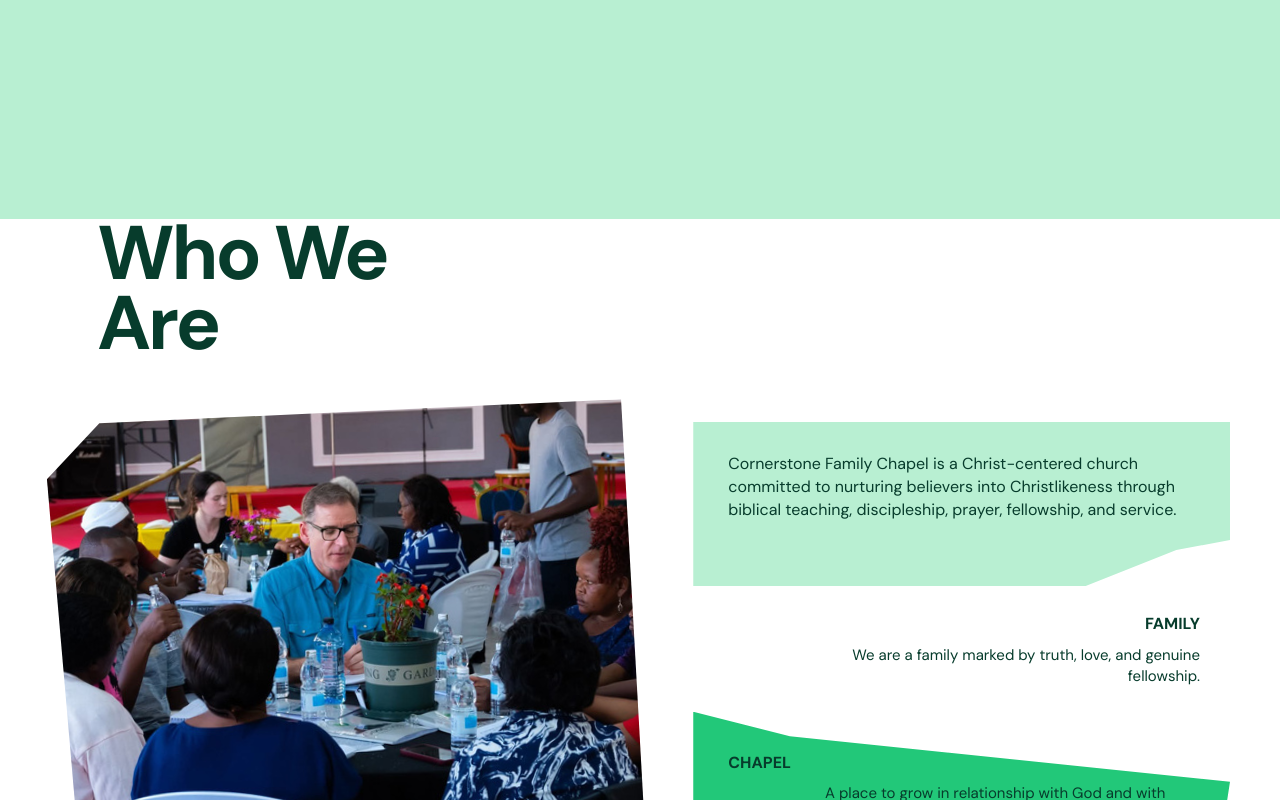
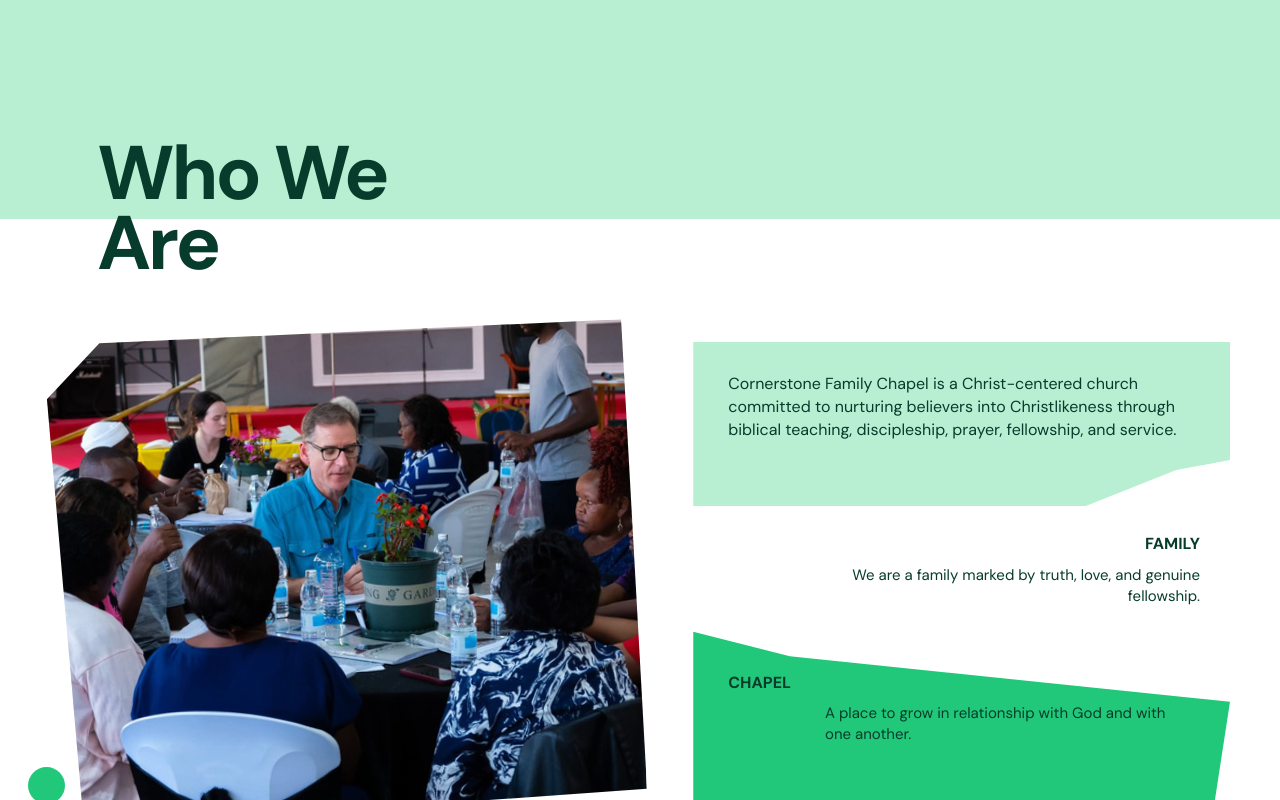
Before and after one commit to Watenehub/CFC, a React (Vite) app in the folder frontend/: page /about in a window 1280 px wide. Shown: the part 2260-3060 px from the top of the page. Built offline with nearby package versions, Linux system fonts and the light colour scheme; no server answers.

Commit message:
Add negative margin-top to Who We Are section
- Added margin-top: -80px to pull section up into MVM scroll area
- This eliminates the blank space between sections

```diff
--- a/frontend/src/pages/About.css
+++ b/frontend/src/pages/About.css
@@ -815,6 +815,7 @@
 .about-who {
   padding: 0 0 110px;
   background: var(--about-white);
+  margin-top: -80px;
 }
 
 .about-section-title {
```
